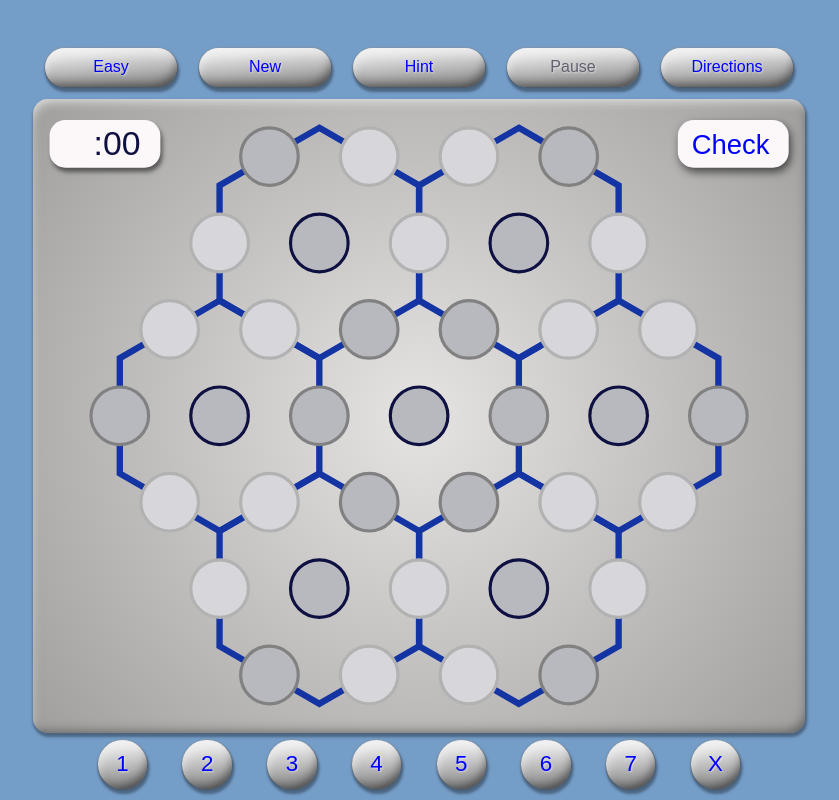
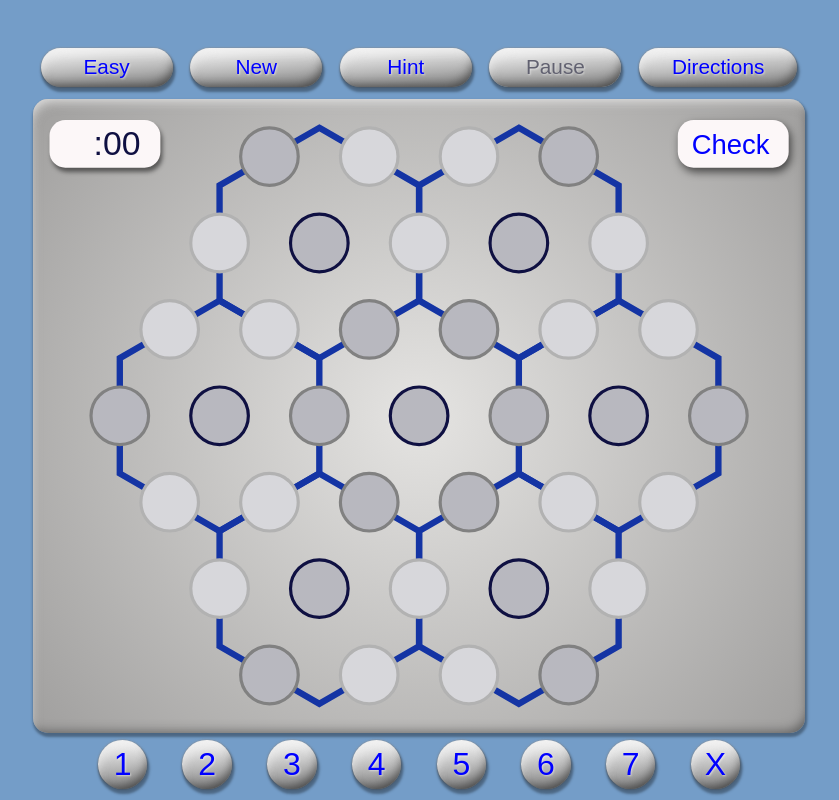
Before and after one commit to jderouin1969/game-app, a React (Vite) app: page / in a window 1280 px wide. Shown: the whole page, without its empty margins (221-1060 px from the left). Built offline with nearby package versions, Linux system fonts and the light colour scheme.

Commit message:
Updated Font

```diff
--- a/src/App.css
+++ b/src/App.css
@@ -10,7 +10,7 @@
   --hex:#0a61c9;
   --dialogButton:#315cf4;
   --dialogHover:#1434a4;
-  --dialogBlur: rgba(0, 0, 0, 0.6);
+  --dialogBlur: rgba(0, 0, 0, 0.5);
   --displayColor:#999999;
   --displayBorder:#374458;
   --message:#fcf7f8;
@@ -29,10 +29,9 @@
   --offWhite: #fcf7f8;
   --stop: 0%;
   --stopChange: 7.5%;
-  --text-sm: 0.8rem;
   --text-base: 1rem;
-  --text-lg: 1.4rem;
-  --text-xl: 1.5rem;
+  --text-lg: 1.3rem;
+  --text-xl: 2rem;
 }
 body {
   margin: 0;
@@ -75,7 +74,6 @@ code {
   border: 0;
   background: var(--dialogButton);
 	font-size: var(--text-lg);
-  padding: .2dvw;
 	text-align: center;
   color: var(--offWhite);
 }
@@ -268,8 +266,15 @@ code {
 .control-container {
   position: relative;
   align-items: center;
-  font-size: var(--text-base);
+  font-size: var(--text-lg);
   width: calc(var(--gameSize) / 6);
+  height: calc(var(--gameSize) / 20);
+}
+.control-container-large {
+  position: relative;
+  align-items: center;
+  font-size: var(--text-lg);
+  width: calc(var(--gameSize) / 5);
   height: calc(var(--gameSize) / 20);
 }
 .control-base {
@@ -327,7 +332,7 @@ code {
 .number-container {
   position: relative;
   align-items: center;
-  font-size: var(--text-lg);
+  font-size: var(--text-xl);
   width: calc(var(--gameSize) / 16);
   height: calc(var(--gameSize) / 16);
 }
--- a/src/components/ControlPanel.jsx
+++ b/src/components/ControlPanel.jsx
@@ -52,6 +52,37 @@ function ControlButton (props){
   );
 };
 
+function ControlButtonLarge (props){
+  const {id, game, data, disable, onControlClick, buttonLabel} = props;
+  const [transition, setTransition] = useState(false);
+  const handleClick = () => {
+    onControlClick(id);
+    setTransition(!transition);
+    setTimeout(() => {
+      setTransition(false);
+    }, 225);
+  };
+  const endTransition = () => {
+    setTransition(false);
+  };
+  return (
+    <>
+      <div className='control-container-large'>
+        <button className='control-base'></button>
+        <button
+          className={`control-top ${transition ? 'transition' : ''}`}
+          disabled={game.status == 'finished' ? true : disable}
+          data={data}
+          onClick={handleClick}
+          onTransitionEnd={endTransition}
+          >
+          {buttonLabel}
+        </button>
+      </div>
+    </>
+  );
+};
+
 ///* Control Panel *///
 function ControlPanel (props){
   const {game, data} = props;
@@ -72,7 +103,7 @@ function ControlPanel (props){
         disable={game.status == 'waiting' ? true : false}
         onControlClick={handleControlClick}
         buttonLabel={<PauseLabel game={game} />} />
-      <ControlButton id={'directions'} game={game} data={data} disable={false}
+      <ControlButtonLarge id={'directions'} game={game} data={data} disable={false}
         onControlClick={handleControlClick}
         buttonLabel={'Directions'}/>
     </>
```
Also changed, not shown: 5 other files (tests, documents, lock files or other folders).
